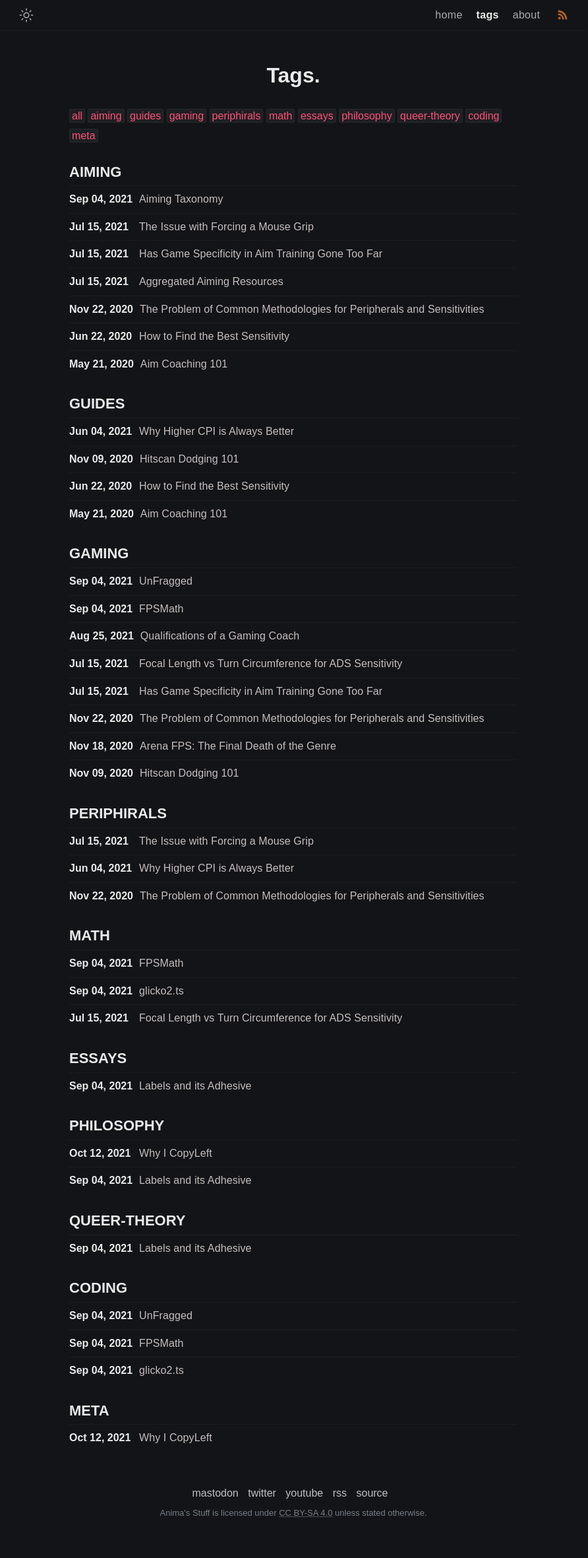
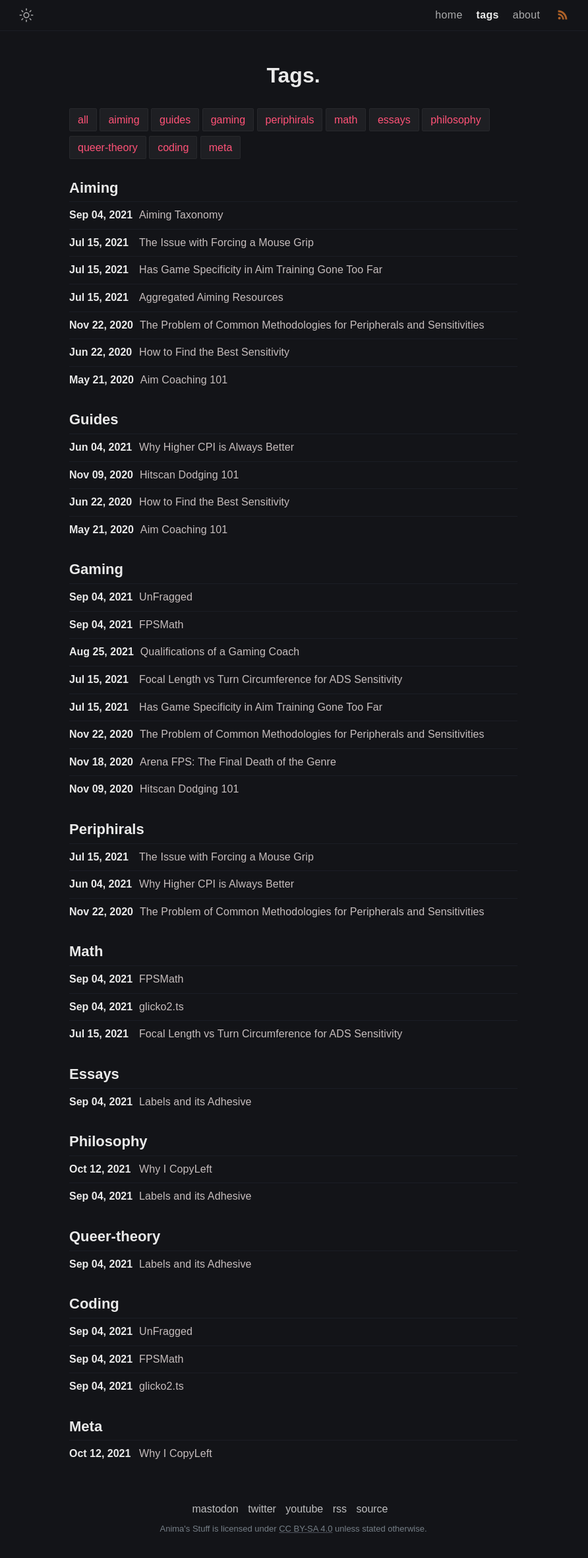
Before and after one commit to animafps/blog, a Jekyll site: the page built from tags.html, in a window 1280 px wide. Shown: the whole page at 66% size, without its empty margins (195-1087 px from the left). Built offline with Jekyll 4.4.1, drawn with Linux system fonts in a browser that asks for light colours; cached includes are drawn as plain includes; before the commit the page ends 2337 px from its top, so only the background shows below that.

Commit message:
improved tags page

```diff
--- a/_sass/theme/_layout.scss
+++ b/_sass/theme/_layout.scss
@@ -371,8 +371,10 @@
 .archive-tags {
   height: auto;
   .tag-item {
-    padding: 1px 3px;
+    padding: 8px 12px;
     border-radius: 2px;
+    line-height: 2.6;
+    white-space: nowrap;
     border: 1px solid rgba(128, 128, 128, 0.1);
     background-color: rgba(128, 128, 128, 0.1);
   }
--- a/tags.html
+++ b/tags.html
@@ -15,7 +15,7 @@ excerpt: Sorted article by tags.
 
 {%- for tag in site.tags -%} {%- capture name -%}{{ tag | first }}{%- endcapture
 -%}
-<h2 id="{{ name }}">{{ name | upcase }}</h2>
+<h2 id="{{ name }}">{{ name | capitalize }}</h2>
 {%- for post in site.tags[name] -%}
 <article class="post-item" id="results-container">
   <span class="post-item-date">{{ post.date | date: "%b %d, %Y" }}</span>
```
